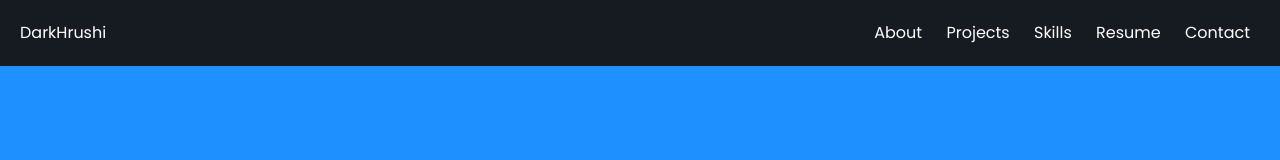
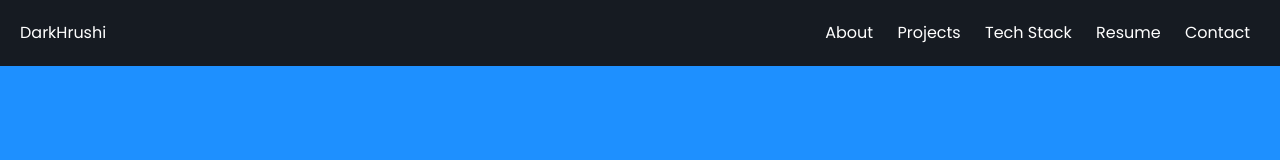
Before and after one commit to DarkHrushi/darkhrushi.github.io, a plain HTML site: page index.html in a window 1280 px wide. Shown: the top 160 px of the page. Drawn offline with Linux system fonts and the light colour scheme.

Commit message:
index.html

```diff
--- a/index.html
+++ b/index.html
@@ -15,7 +15,7 @@
     <nav>
         <a href="#about">About</a>
         <a href="#projects">Projects</a>
-        <a href="#skills">Skills</a>
+        <a href="#tech-stack">Tech Stack</a>
         <a href="#resume">Resume</a>
         <a href="#contact">Contact</a>
     </nav>
```
